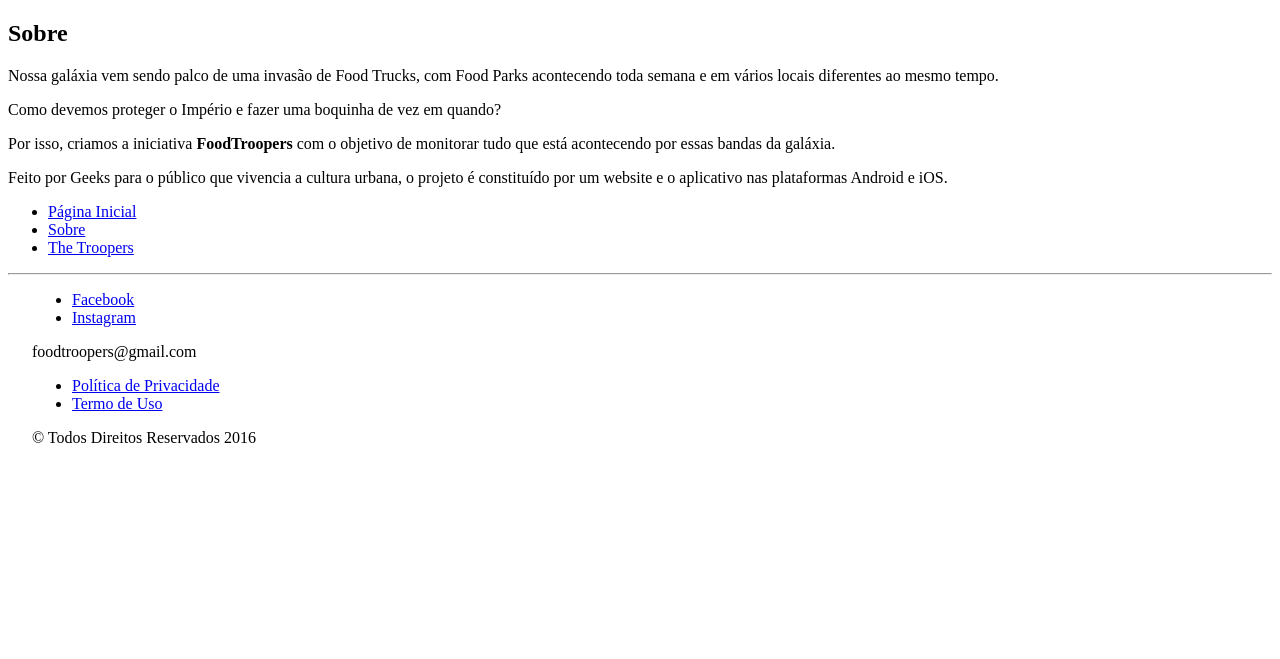
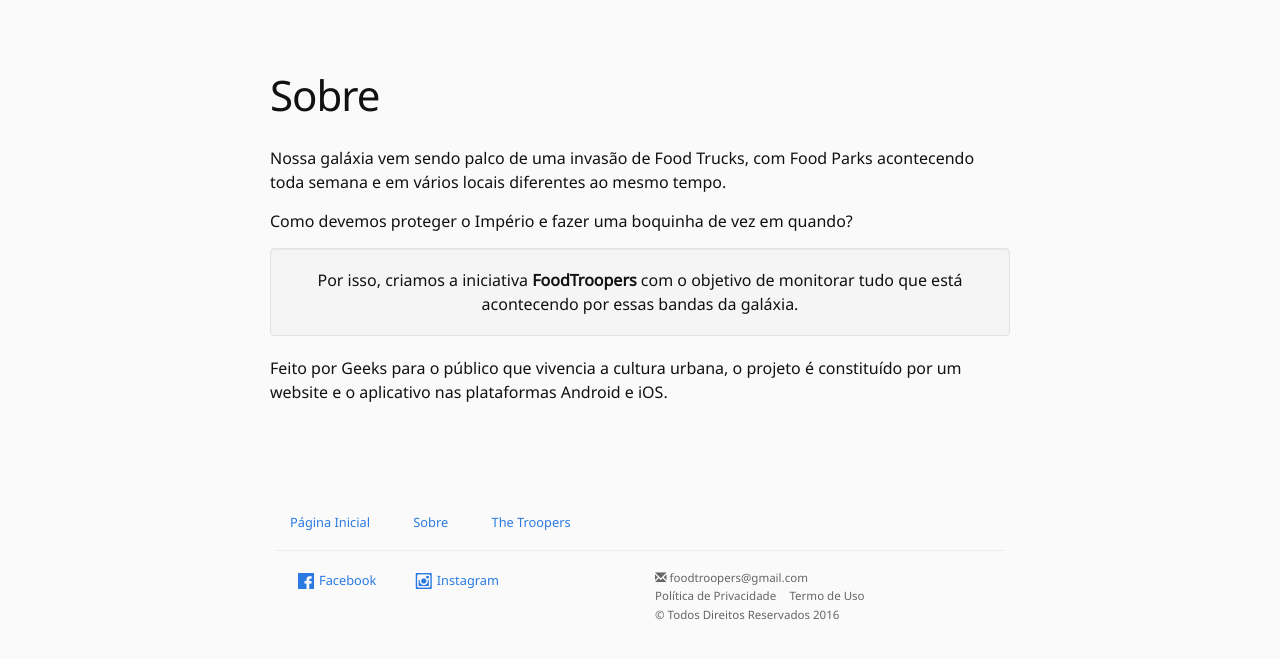
Before and after one commit to damisgarcia/foodtroopers-home-page, a Jekyll site: the page built from about.md, in a window 1280 px wide. Shown: the top 659 px of the page. Built offline with Jekyll 4.4.1, drawn with Linux system fonts in a browser that asks for light colours; nearby versions of some CDN libraries; some web fonts are replaced; library files that are not in the unit come from our copies.

Commit message:
Repair Routes Website

```diff
--- a/_config.yml
+++ b/_config.yml
@@ -10,7 +10,7 @@
 email: foodtroopers@gmail.com
 description: "Seu Guia de Foodtrucks da Galáxia."
 baseurl: "" # the subpath of your site, e.g. /blog
-url: "http://yourdomain.com" # the base hostname & protocol for your site
+url: "http://damisgarcia.github.io/foodtroopers-home-page/" # the base hostname & protocol for your site
 twitter_username: jekyllrb
 github_username:  jekyll
 facebook_url: http://facebook.com
--- a/_includes/footer.html
+++ b/_includes/footer.html
@@ -4,16 +4,16 @@
       <div class="col-md-12 margin-top">
         <ul class="list-inline ft-bottom-nav">
           <li>
-            <a class="page-link" href="/">Página Inicial</a>
+            <a class="page-link" href="{{"/" | prepend: site.baseurl}}">Página Inicial</a>
           </li>
           <li>
-            <a class="page-link" href="/about">Sobre</a>
+            <a class="page-link" href="{{"/about" | prepend: site.baseurl }}">Sobre</a>
           </li>
           <!-- <li>
             <a class="page-link" href="/contact">Fale Conosco</a>
           </li> -->
           <li>
-            <a class="page-link" href="/collaborators/">The Troopers</a>
+            <a class="page-link" href="{{"/collaborators" | prepend: site.baseurl }}">The Troopers</a>
           </li>
         </ul>
       </div>
--- a/_includes/head.html
+++ b/_includes/head.html
@@ -7,7 +7,7 @@
   <meta name="description" content="{% if page.excerpt %}{{ page.excerpt | strip_html | strip_newlines | truncate: 160 }}{% else %}{{ site.description }}{% endif %}">
   <link rel="shortcut icon" type="image/png" href="/favicon.png"/>
 
-  <link rel="stylesheet" href="{{ "css/main.css" | prepend: site.baseurl }}">
-  <link rel="stylesheet" href="{{ "css/foodtroopers-icons.css" | prepend: site.baseurl }}">
+  <link rel="stylesheet" href="{{ "/css/main.css" | prepend: site.baseurl }}">
+  <link rel="stylesheet" href="{{ "/css/foodtroopers-icons.css" | prepend: site.baseurl }}">
   <link rel="canonical" href="{{ page.url | replace:'index.html','' | prepend: site.baseurl | prepend: site.url }}">
 </head>
```
